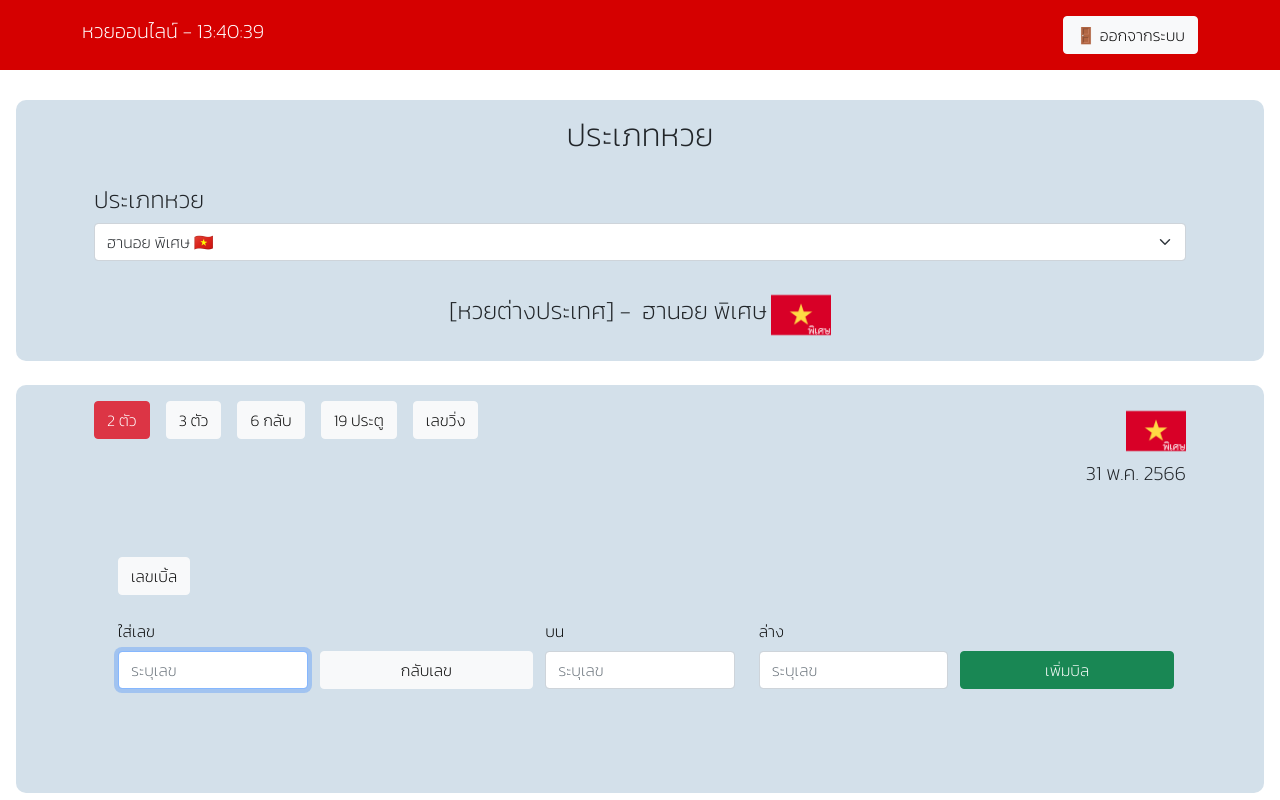
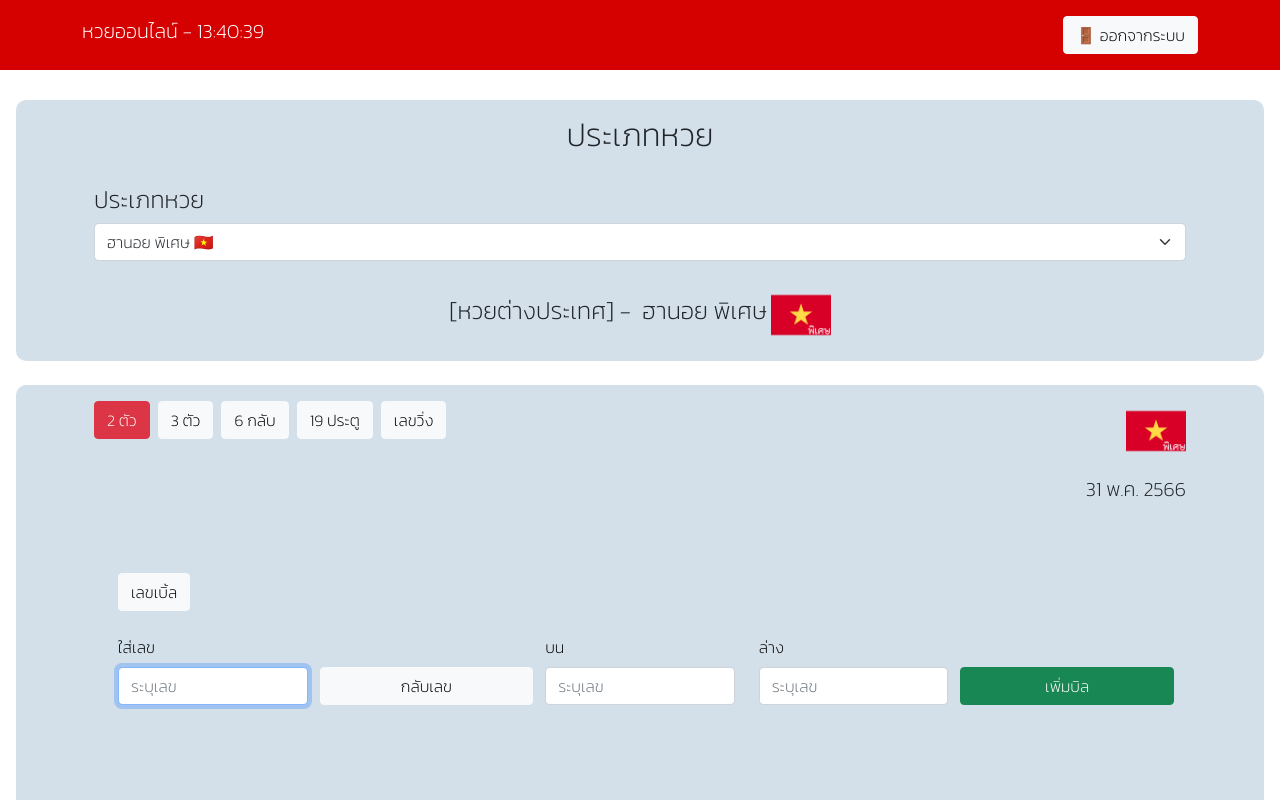
Before and after one commit to phonlayut17/lottery, a React (Create React App) app: page / in a window 1280 px wide. Both pictures are taken after a click on the button "🌙 เข้าสู่ระบบ". Shown: the top 800 px of the page. Built offline with nearby package versions, Linux system fonts and the light colour scheme.

Commit message:
[Fixed] flag to row in lottery type

```diff
--- a/src/pages/LotteryPage.js
+++ b/src/pages/LotteryPage.js
@@ -279,41 +279,41 @@ function LotteryPage() {
                 <Container>
                   <Col>
                     <Row>
-                      <Col sm>
+                      <Col sm={12}>
                         <Row className="d-flex align-items-center row">
                           <div className="mb-3">
                             <Button
                               variant={key === 'two-lottery' ? 'danger' : 'light'}
                               onClick={() => handleTabSelect('two-lottery')}
-                              style={{ marginRight: '16px' }}
+                              style={{ marginRight: '8px' }}
                             >
                               2 ตัว
                             </Button>
                             <Button
                               variant={key === 'three-lottery' ? 'danger' : 'light'}
                               onClick={() => handleTabSelect('three-lottery')}
-                              style={{ marginRight: '16px' }}
+                              style={{ marginRight: '8px' }}
                             >
                               3 ตัว
                             </Button>
                             <Button
                               variant={key === 'six-back' ? 'danger' : 'light'}
                               onClick={() => handleTabSelect('six-back')}
-                              style={{ marginRight: '16px' }}
+                              style={{ marginRight: '8px' }}
                             >
                               6 กลับ
                             </Button>
                             <Button
                               variant={key === 'nineteen-door' ? 'danger' : 'light'}
                               onClick={() => handleTabSelect('nineteen-door')}
-                              style={{ marginRight: '16px' }}
+                              style={{ marginRight: '8px' }}
                             >
                               19 ประตู
                             </Button>
                             <Button
                               variant={key === 'number-run' ? 'danger' : 'light'}
                               onClick={() => handleTabSelect('number-run')}
-                              style={{ marginRight: '16px' }}
+                              style={{ marginRight: '8px' }}
                             >
                               เลขวิ่ง
                             </Button>
@@ -324,10 +324,23 @@ function LotteryPage() {
                         >
                           วินเลข
                         </Button> */}
+                            <img
+                              align="right"
+                              src={
+                                lotteryType === "hanoi-normal" ? vietnam :
+                                  lotteryType === "hanoi-privilege" ? vietnamPrivilege :
+                                    lotteryType === "hanoi-vip" ? vietnamVip :
+                                      lotteryType === "lao-normal" ? laos :
+                                        lotteryType === "lao-vip" ? laosVip : ""
+                              }
+                              alt=""
+                              width={60}
+                              height={60}
+                            />
                           </div>
                         </Row>
                       </Col>
-                      <Col sm align="right">
+                      {/* <Col sm align="right">
                         <img
                           align="top"
                           src={
@@ -343,7 +356,10 @@ function LotteryPage() {
                         />
                         <br />
                         <h5>{thaiTime}</h5>
-                      </Col>
+                      </Col> */}
+                    </Row>
+                    <Row align="right">
+                      <h5>{thaiTime}</h5>
                     </Row>
                     <br />
                     <Container fluid style={{ paddingTop: 16, paddingBottom: 16 }}>
```
